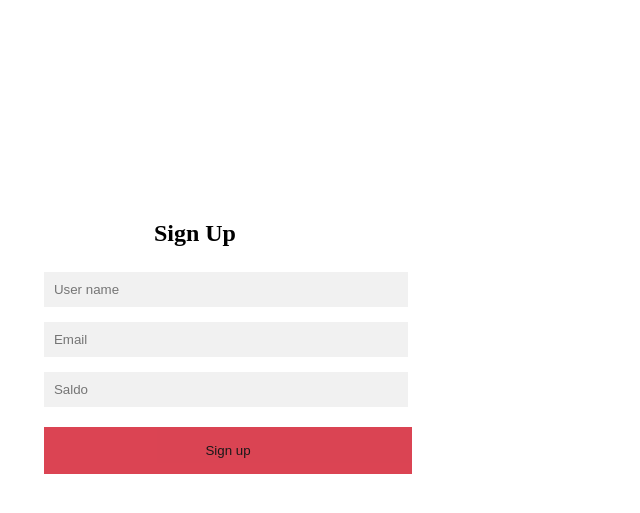
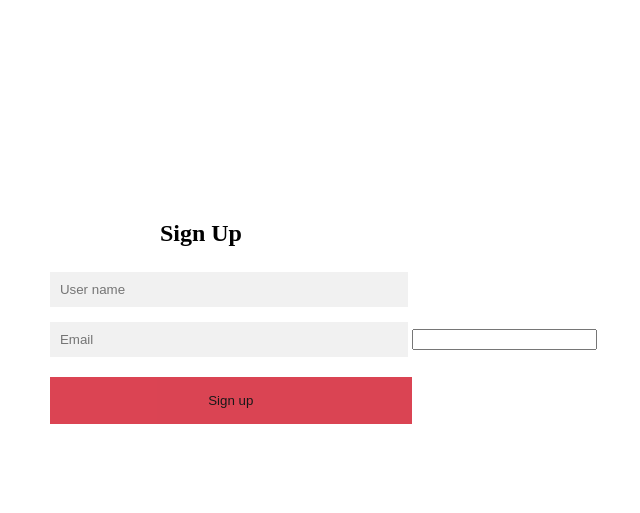
Before and after one commit to JoelJimenez23/DBP_antiguo, a Flask app: template templates/register.html in a window 1280 px wide. Shown: the part 46-559 px from the top of the page, without its empty margins (352-992 px from the left). Run offline with Flask 3, Linux system fonts and the light colour scheme; the template is opened without the code that fills it, so the values that code supplies are empty; parts of the project's set-up code (start-up, migrations or seed data) failed here and were passed over.

Commit message:
cambios_menores

```diff
--- a/app.py
+++ b/app.py
@@ -39,7 +39,8 @@
     id = db.Column(db.String(36),primary_key=True, default=lambda: str(uuid.uuid4()), server_default=db.text("uuid_generate_v4()"))
     nickname = db.Column(db.String(100),unique=False,nullable=False)
     e_mail = db.Column(db.String(100),primary_key=True,nullable=False,unique=True)
-    saldo = db.Column(db.Integer,nullable=False)
+    password = db.Column(db.String(100),unique=False,nullable=False)
+    #saldo = db.Column(db.Integer,nullable=False)
     created_at = db.Column(db.DateTime(timezone=True), nullable=False, server_default=db.text("now()"))
 
     def __init__(self,nickname,e_mail,saldo):
@@ -52,7 +53,8 @@
             'id': self.id,
             'nickname' : self.nickname,
             'e_mail' : self.e_mail,
-            'saldo' : self.saldo,
+            'password' : self.password,
+            #'saldo' : self.saldo,
             'created_at':self.created_at
         }
 
@@ -105,8 +107,8 @@
     try:
         nickname = request.form.get('nickname')
         e_mail = request.form.get('e_mail')
-        saldo = request.form.get('saldo')
-        user = User(nickname, e_mail, saldo)
+        password = request.form.get('password')
+        user = User(nickname, e_mail, password)
         db.session.add(user)
         db.session.commit()
         return jsonify({'id': user.id, 'success': True, 'message': 'User created successfully!'}), 200
--- a/templates/register.html
+++ b/templates/register.html
@@ -18,7 +18,7 @@
 					<h1>Sign Up</h1>
 					<input type="text" name="nickname" placeholder="User name" required="" id ="nickname">
 					<input type="email" name="e_mail" placeholder="Email" required="" id = "e_mail">
-					<input type="number" name="saldo" placeholder="Saldo" required="" id = "saldo">
+					<input type="password" name="password" required="" id = "password">
 					<button class="registerbtn">Sign up</button>
 				</form>
 				<div id="successUserMessage" style="display: block; color: green;"></div>
```
Also changed, not shown: templates/prueba.html (deleted).
